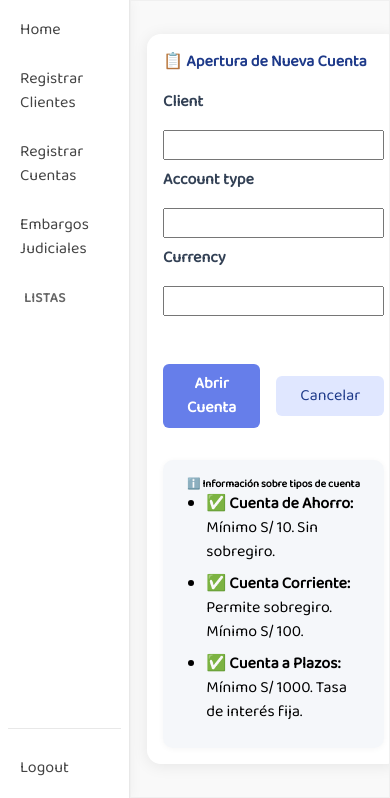
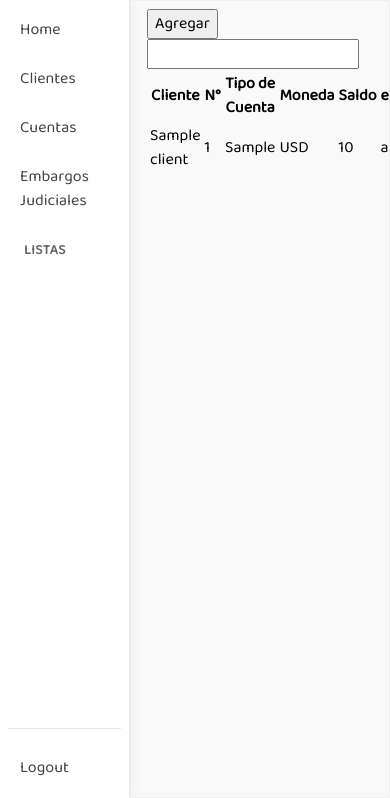
Before and after one commit to MateoTVara/banking-sys, a Django app: template bankingsys/templates/bankingsys/account/register.html in a window 390 px wide. Shown: the part 46-844 px from the top of the page. Run offline with Django 5.2, Linux system fonts and the light colour scheme; the template is opened without the code that fills it: most values are stand-ins (such as "Sample title", 1, 10 or a date in 2020); form fields are guessed from the names that the template uses.

Commit message:
feat: rediseña registro de cuentas con tabla, búsqueda y modal
- Muestra listado de cuentas en tabla con campos clave y columna de acciones
- Añade barra de acciones con botón "Agregar" y buscador en tiempo real por cliente/número
- Implementa formulario de apertura en modal superpuesto, con cierre al fondo
- Actualiza estilos para layout flexible, tabla y modal responsivo
- Refactoriza JS para abrir/cerrar modal, filtrar cuentas y recargar tras registro
- Ajusta vista account_register para enviar lista de cuentas al template
- Corrige navegación y enlaces en index.html y account_edit.html para mayor claridad y consistencia

```diff
--- a/bankingsys/templates/bankingsys/account/account_edit.html
+++ b/bankingsys/templates/bankingsys/account/account_edit.html
@@ -62,7 +62,7 @@
     </div>
 
     <div class="actions">
-      <a href="{% url 'bankingsys:accounts' %}">Cancelar</a>
+      <a href="{% url 'bankingsys:account_register' %}">Cancelar</a>
       <button type="submit">Guardar Cambios</button>
     </div>
   </form>
--- a/bankingsys/templates/bankingsys/account/register.html
+++ b/bankingsys/templates/bankingsys/account/register.html
@@ -8,6 +8,42 @@
 {% endblock %}
 
 {% block content %}
+<div class="actions-bar">
+  <button>Agregar</button>
+  <input type="text">
+</div>
+<table>
+  <thead>
+    <th>Cliente</th>
+    <th>N°</th>
+    <th>Tipo de Cuenta</th>
+    <th>Moneda</th>
+    <th>Saldo</th>
+    <th>estado</th>
+    <th>acciones</th>
+  </thead>
+  <tbody>
+  {% for account in accounts %}
+    <tr>
+      <td>{{ account.client.name }}</td>
+      <td>{{ account.account_number }}</td>
+      <td>{{ account.get_account_type_display }}</td>
+      <td>{{ account.get_currency_display }}</td>
+      <td>{{ account.balance }}</td>
+      <td>{{ account.get_status_display }}</td>
+      <td>
+        <a href="{% url 'bankingsys:account_edit' %}?account={{ account.id }}">Editar</a>
+      </td>
+    </tr>
+  {% empty %}
+    <tr>
+      <td colspan="7">No hay cuentas registradas.</td>
+    </tr>
+  {% endfor %}
+  </tbody>
+</table>
+
+<div class="account-register-container">
   <div class="account-opening-card">
     <h4>📋 Apertura de Nueva Cuenta</h4>
     <form method="post">
@@ -84,7 +120,7 @@
 
       <div class="account-form-actions">
         <button type="submit" class="btn btn-primary">Abrir Cuenta</button>
-      <a href="{% url 'bankingsys:accounts' %}" class="btn btn-secondary">Cancelar</a>
+        <a href="{% url 'bankingsys:account_register' %}" class="btn btn-secondary">Cancelar</a>
       </div>
     </form>
 
@@ -97,29 +133,5 @@
       </ul>
     </div>
   </div>
-
-<script>
-  document.addEventListener('DOMContentLoaded', function() {
-    document.querySelector('main').classList.add('account-register-body');
-
-    const accountTypeSelect = document.getElementById('id_account_type');
-    const currentFields = document.getElementById('current-account-fields');
-    const termFields = document.getElementById('term-account-fields');
-
-    function toggleFields() {
-      const selectedType = accountTypeSelect.value;
-      currentFields.style.display = 'none';
-      termFields.style.display = 'none';
-      if (selectedType === 'current') {
-        currentFields.style.display = 'grid';
-      } else if (selectedType === 'term') {
-        termFields.style.display = 'grid';
-      }
-    }
-    if (accountTypeSelect) {
-      accountTypeSelect.addEventListener('change', toggleFields);
-      toggleFields();
-    }
-  });
-</script>
+</div>
 {% endblock %}
--- a/bankingsys/templates/bankingsys/index.html
+++ b/bankingsys/templates/bankingsys/index.html
@@ -28,8 +28,8 @@
     {% block nav %}
     <ul>
       <li><a href="{% url 'bankingsys:index' %}">Home</a></li>
-      <li><a href="{% url 'bankingsys:client_register' %}">Registrar Clientes</a></li>
-      <li><a href="{% url 'bankingsys:account_register' %}">Registrar Cuentas</a></li>
+      <li><a href="{% url 'bankingsys:client_register' %}">Clientes</a></li>
+      <li><a href="{% url 'bankingsys:account_register' %}">Cuentas</a></li>
       <li><a href="{% url 'bankingsys:judicial_hold_register' %}">Embargos Judiciales</a></li>
       <li>
         <p>Listas</p>
--- a/static/css/accounts/register.css
+++ b/static/css/accounts/register.css
@@ -1,4 +1,24 @@
 .account-register-body {
+  display: flex;
+  flex-direction: column;
+  align-items: end;
+}
+
+table {
+  width: 100%;
+}
+
+.account-register-container {
+  display: none;
+  position: absolute;
+  top: calc(-1 * var(--block-padding));
+  left: calc(-1 * var(--inline-padding));
+  height: calc(100% + var(--block-padding));
+  width: calc(100% + var(--inline-padding));
+  background-color: rgba(0,0,0,0.5);
+}
+
+.account-register-container.active {
   display: flex;
 }
 
@@ -10,6 +30,7 @@
   box-shadow: 0 2px 16px rgba(0,0,0,0.08);
   padding: 2rem;
 }
+
 .account-opening-card h4 {
   color: #1e3a8a;
   font-weight: 700;
--- a/static/js/managers/DomManager.js
+++ b/static/js/managers/DomManager.js
@@ -63,6 +63,8 @@ export class DomManager {
     window.addEventListener('DOMContentLoaded', () => {
       if (window.location.pathname === '/clients/register/') {
         ClientManager.initRegisterMngr();
+      } else if (window.location.pathname === '/accounts/register/') {
+        AccountManager.initRegisterAccountManager();
       } else if (window.location.pathname === '/judicial_holds/register/') {
         JudicialHoldManager.initRegisterMngr();
       } else if (window.location.pathname === '/judicial_holds/register_form/') {
--- a/static/js/managers/doms/accounts/index.js
+++ b/static/js/managers/doms/accounts/index.js
@@ -1,4 +1,5 @@
 import { EditAccountManager } from "./edit.js";
+import { AccountRegisterManager } from "./register.js";
 
 export class AccountManager {
   constructor() {}
@@ -6,4 +7,8 @@ export class AccountManager {
   static initEditAccountManager() {
     EditAccountManager.initOnDomLoad();
   }
+
+  static initRegisterAccountManager() {
+    AccountRegisterManager.initOnDomLoad();
+  }
 }
--- /dev/null
+++ b/static/js/managers/doms/accounts/register.js
@@ -0,0 +1,67 @@
+import { DomManager } from "../../DomManager.js";
+
+export class AccountRegisterManager {
+  constructor() {}
+
+  static #initAccountTypeSelectListeners(elements) {
+    elements.accountTypeSelect.addEventListener('change', () => {
+      const selectedType = elements.accountTypeSelect.value;
+      elements.currentFields.style.display = 'none';
+      elements.termFields.style.display = 'none';
+      if (selectedType === 'current') {
+        elements.currentFields.style.display = 'grid';
+      } else if (selectedType === 'term') {
+        elements.termFields.style.display = 'grid';
+      }
+    });
+  }
+
+  static #initSearchInputListener(elements) {
+    elements.searchInput.addEventListener('input', () => {
+      const value = elements.searchInput.value.trim().toLowerCase();
+      document.querySelectorAll('tbody tr').forEach(row => {
+        const accountNumber = row.children[0]?.textContent.toLowerCase() || '';
+        const clientName = row.children[1]?.textContent.toLowerCase() || '';
+        if (accountNumber.includes(value) || clientName.includes(value)) {
+          row.style.display = '';
+        } else {
+          row.style.display = 'none';
+        }
+      });
+    });
+  }
+
+  static #initAddAccountBtnListener(elements) {
+    elements.addAccountBtn.addEventListener('click', () => {
+      elements.registerContainer.classList.add('active');
+    });
+  }
+
+  static #initRegisterContainerListener(elements) {
+    elements.registerContainer.addEventListener('click', (e) => {
+      if (e.target === elements.registerContainer) {
+        elements.registerContainer.classList.remove('active');
+      }
+    });
+  }
+
+  static #setupDomElements() {
+    return DomManager.selectDomElements({
+      accountTypeSelect: '#id_account_type',
+      currentFields: '#current-account-fields',
+      termFields: '#term-account-fields',
+      searchInput: '.actions-bar input[type="text"]',
+      addAccountBtn: '.actions-bar button',
+      registerContainer: '.account-register-container',
+    });
+  }
+
+  static initOnDomLoad() {
+    document.querySelector('main')?.classList.add('account-register-body');
+    const elements = this.#setupDomElements();
+    this.#initAccountTypeSelectListeners(elements);
+    this.#initSearchInputListener(elements);
+    this.#initAddAccountBtnListener(elements);
+    this.#initRegisterContainerListener(elements);
+  }
+}
```
Also changed, not shown: bankingsys/models/account.py (+23 -0 lines), bankingsys/views/account.py (+9 -2 lines). Lines whose indentation alone changed are shown as unchanged.
